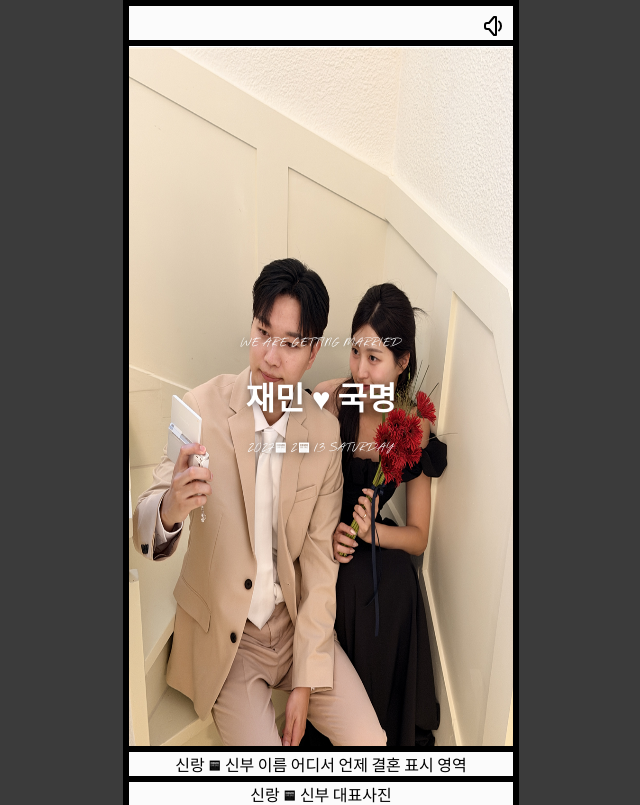
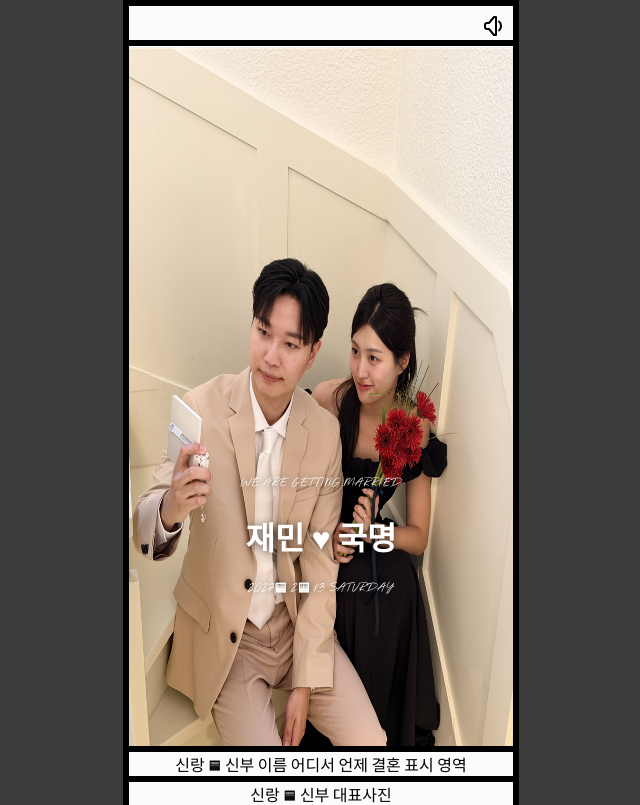
Before and after one commit to tjdrhd1207/mobile_invitation.github.io, a React (Vite) app: page / in a window 1280 px wide. Shown: the top 805 px of the page, without its empty margins (319-959 px from the left). Built offline with nearby package versions, Linux system fonts and the light colour scheme.

Commit message:
css important변경

```diff
--- a/src/style.css
+++ b/src/style.css
@@ -36,7 +36,7 @@
 .main-text {
   position: absolute;
   left: 0;
-  top: 50%;
+  top: 70%;
   transform: translateY(-50%);
   width: 100%;
   text-align: center;
```
